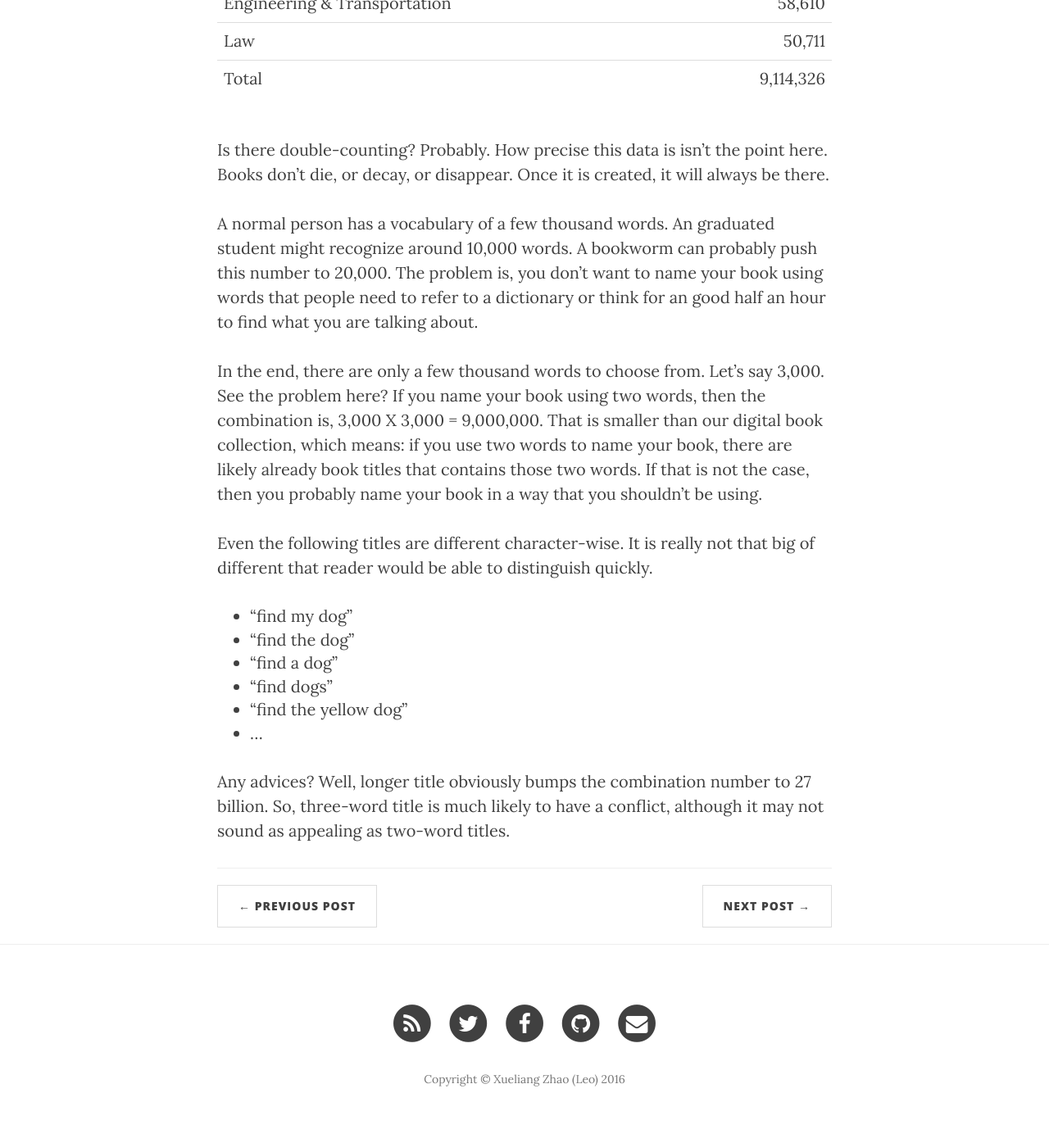
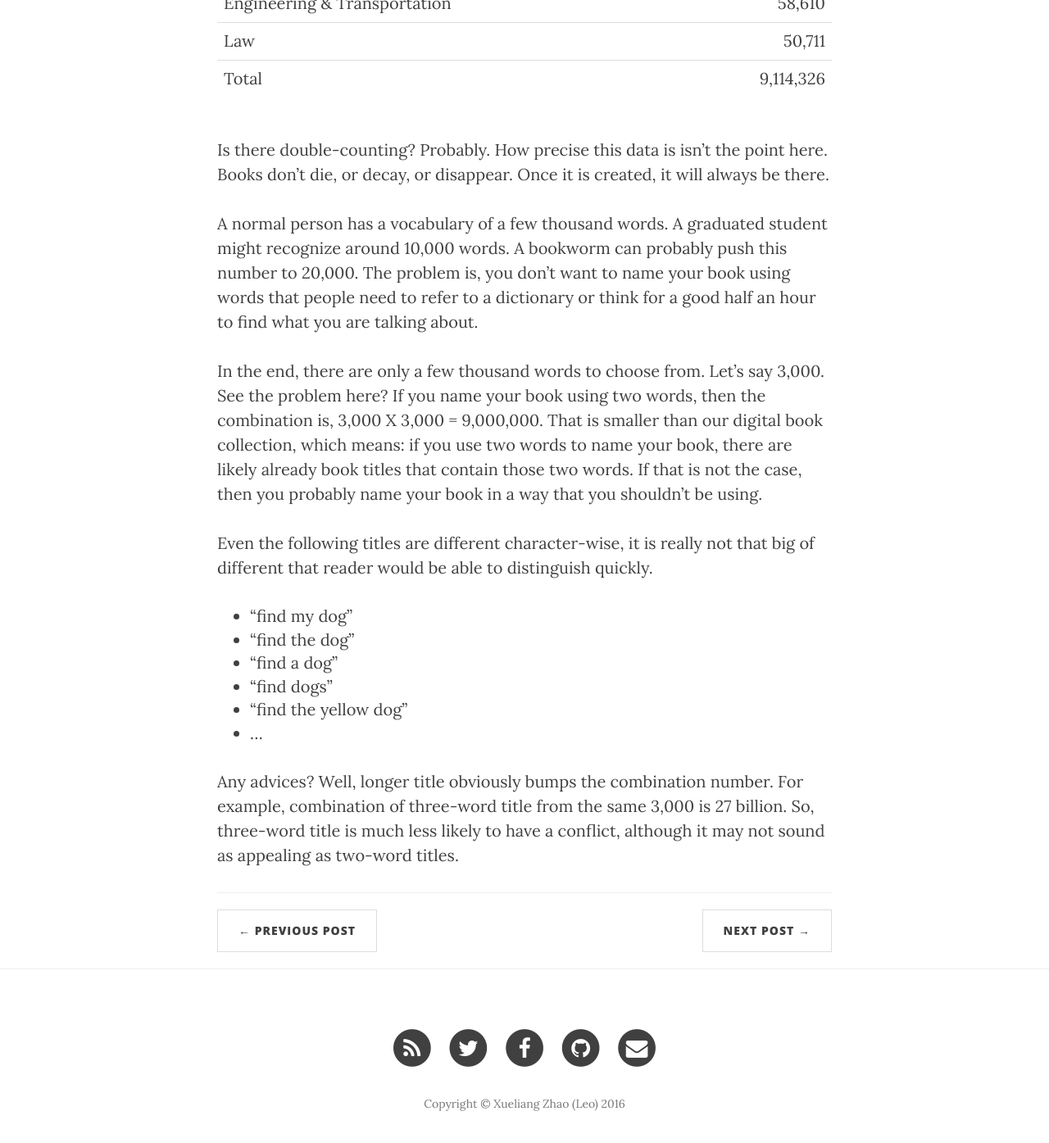
Before and after one commit to invisiblejourney/invisiblejourney.github.io, a Jekyll site: the page built from _posts/2016-04-17-finding-titles.markdown, in a window 1280 px wide and 1400 px high, scrolled down 2034 px. Shown: the top 1395 px of the window at 82% size. Built offline with Jekyll 4.4.1, drawn with Linux system fonts in a browser that asks for light colours; nearby versions of some CDN libraries; some of the changed text lies outside the part shown.

Commit message:
some minor corrections of two posts.

```diff
--- a/_posts/2016-04-17-a-gift-to-free-givers.markdown
+++ b/_posts/2016-04-17-a-gift-to-free-givers.markdown
@@ -7,7 +7,7 @@ author:     "Leo Zhao"
 header-img: "img/contact-bg.jpg"
 ---
 
-GitHub is a well known among software developers. So is GitHub Pages, a FREE service for GitHubers to host and publish their static webpages.
+GitHub is well known among software developers. So is GitHub Pages, a FREE service for GitHubers to host and publish their static webpages.
 
 Professional book writers care less about FREE nor GitHub Pages. But for writers writing books for pleasure and eager to share with others, FREE and GitHub Pages make a dramatic different.
 
--- a/_posts/2016-04-17-finding-titles.markdown
+++ b/_posts/2016-04-17-finding-titles.markdown
@@ -49,11 +49,11 @@ I capture the following data from Amazon.com this morning.
 
 Is there double-counting? Probably. How precise this data is isn't the point here. Books don't die, or decay, or disappear. Once it is created, it will always be there.
 
-A normal person has a vocabulary of a few thousand words. An graduated student might recognize around 10,000 words. A bookworm can probably push this number to 20,000. The problem is, you don't want to name your book using words that people need to refer to a dictionary or think for an good half an hour to find what you are talking about.
+A normal person has a vocabulary of a few thousand words. A graduated student might recognize around 10,000 words. A bookworm can probably push this number to 20,000. The problem is, you don't want to name your book using words that people need to refer to a dictionary or think for a good half an hour to find what you are talking about.
 
-In the end, there are only a few thousand words to choose from. Let's say 3,000. See the problem here? If you name your book using two words, then the combination is, 3,000 X 3,000 = 9,000,000. That is smaller than our digital book collection, which means: if you use two words to name your book, there are likely already book titles that contains those two words. If that is not the case, then you probably name your book in a way that you shouldn't be using.
+In the end, there are only a few thousand words to choose from. Let's say 3,000. See the problem here? If you name your book using two words, then the combination is, 3,000 X 3,000 = 9,000,000. That is smaller than our digital book collection, which means: if you use two words to name your book, there are likely already book titles that contain those two words. If that is not the case, then you probably name your book in a way that you shouldn't be using.
 
-Even the following titles are different character-wise. It is really not that big of different that reader would be able to distinguish quickly.
+Even the following titles are different character-wise, it is really not that big of different that reader would be able to distinguish quickly.
 
 - "find my dog"
 - "find the dog"
@@ -62,4 +62,4 @@ Even the following titles are different character-wise. It is really not that bi
 - "find the yellow dog"
 - ...
 
-Any advices? Well, longer title obviously bumps the combination number to 27 billion. So, three-word title is much likely to have a conflict, although it may not sound as appealing as two-word titles.
+Any advices? Well, longer title obviously bumps the combination number. For example, combination of three-word title from the same 3,000 is 27 billion. So, three-word title is much less likely to have a conflict, although it may not sound as appealing as two-word titles.
```
Also changed, not shown: other parts of _posts/2016-04-17-a-gift-to-free-givers.markdown (+1 -1 lines), other parts of _posts/2016-04-17-finding-titles.markdown (+1 -1 lines).
